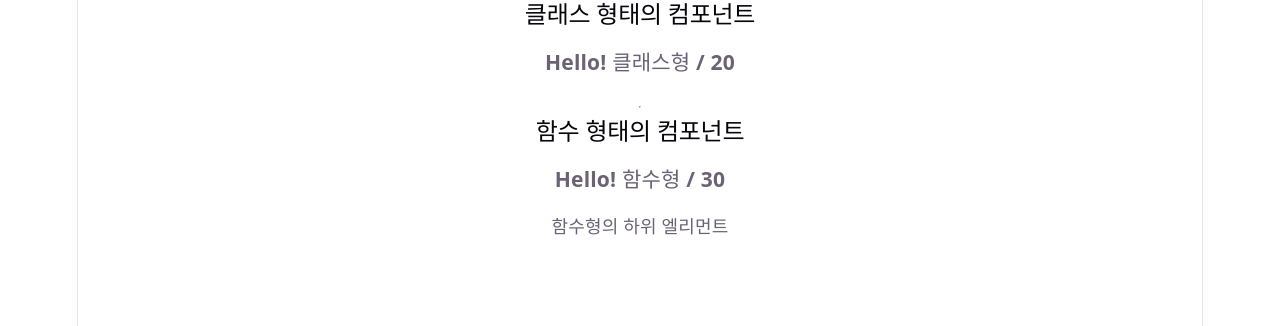
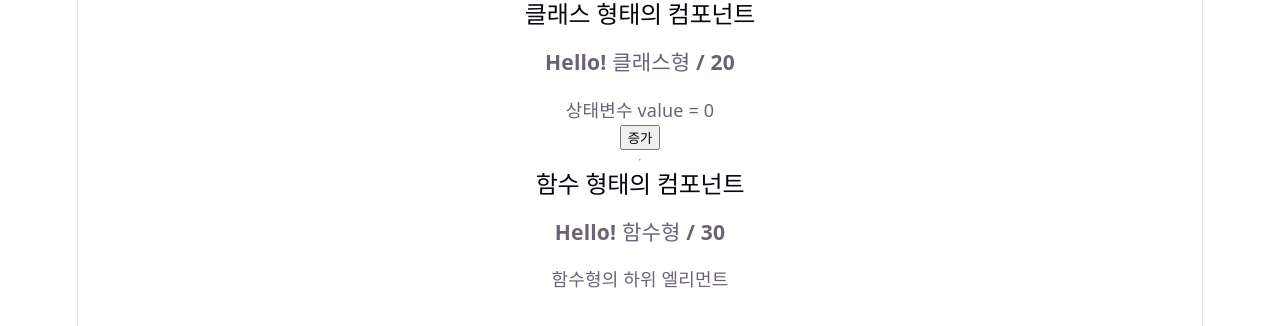
Before and after one commit to dong279/Html_Css_Javascript_ECMAScript_Project, a React (Vite) app in the folder todolist_react/: page / in a window 1280 px wide. Shown: the top 326 px of the page. Built offline with nearby package versions, Linux system fonts and the light colour scheme.

Commit message:
MyComp.jsx update

```diff
--- a/todolist_react/src/components/MyComponent.jsx
+++ b/todolist_react/src/components/MyComponent.jsx
@@ -14,6 +14,8 @@ class MyComponent extends Component {
         <h3>
           Hello! {name} / {age}
         </h3>
+        <p>상태변수 value = {this.state.value}</p>
+        <button>증가</button>
       </div>
     );
   }
```
